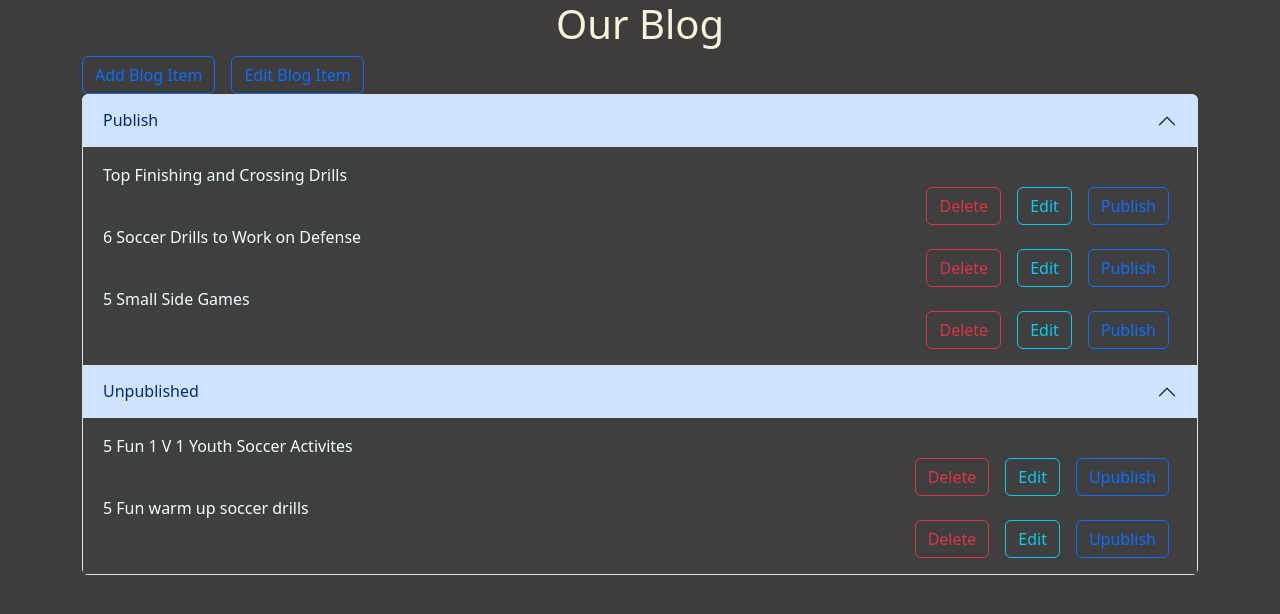
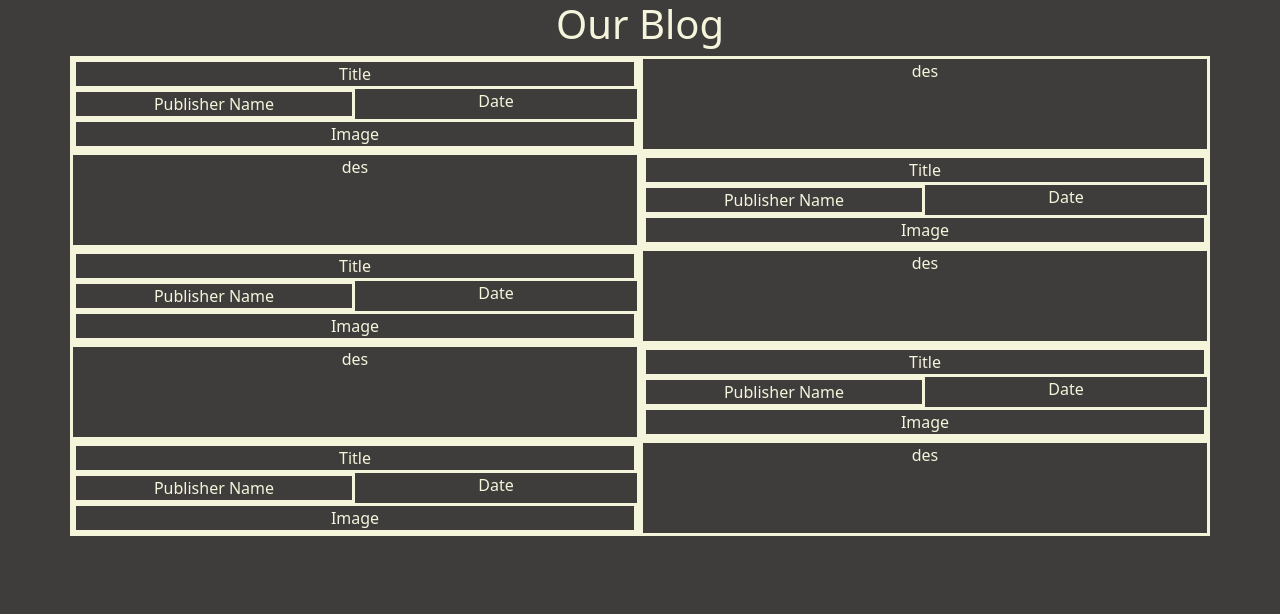
Before and after one commit to Jmartinez8282/BlogFrontL, a React (Vite) app: page / in a window 1280 px wide. Shown: the top 614 px of the page. Built offline with nearby package versions, Linux system fonts and the light colour scheme.

Commit message:
finished our blogpage visual

```diff
--- a/src/App.jsx
+++ b/src/App.jsx
@@ -1,6 +1,7 @@
 import { Container, Row, Col } from "react-bootstrap";
 import "./App.css";
 import Dashboard from "./components/Dashboard";
+import BlogPage from "./components/BlogPage";
 
 function App() {
   return (
@@ -9,8 +10,8 @@
         <Col>
           <h1 className="text-center">Our Blog</h1>
         </Col>
-
-        <Dashboard />
+        <BlogPage/>
+        {/* <Dashboard /> */}
       </Row>
     </Container>
   );
--- /dev/null
+++ b/src/components/BlogPage.jsx
@@ -0,0 +1,165 @@
+import {
+  Button,
+  Container,
+  Form,
+  Modal,
+  Accordion,
+  Row,
+  Col,
+  ListGroup,
+} from "react-bootstrap/";
+import React from "react";
+import { useState } from "react";
+
+const BlogPage = () => {
+  const [blogItems, setBlogItems] = useState([
+    {
+      Id: 1,
+      Title: "Top Finishing and Crossing Drills",
+      Publisher: "anonymous",
+      Date: "01-13-2022",
+      Text: "Developing finishing and crossing skills is an important aspect of soccer that can greatly constribute to your player.",
+      Image: "./assets/Images/3soccerballs.jpg",
+      Published: true,
+    },
+    {
+      Id: 2,
+      Title: "6 Soccer Drills to Work on Defense",
+      Publisher: "anonymous",
+      Date: "01-14-2022",
+      Text: "A strong defense is the backbone of any successful soccer team",
+      Image: "./assets/Images/3soccerballs.jpg",
+      Published: true,
+    },
+    {
+      Id: 3,
+      Title: "5 Small Side Games",
+      Publisher: "anonymous",
+      Date: "01-15-2022",
+      Text: "Small-sided games create a fast-paced and intense environment.",
+      Image: "./assets/Images/3soccerballs.jpg",
+      Published: true,
+    },
+    {
+      Id: 4,
+      Title: "5 Fun 1 V 1 Youth Soccer Activites",
+      Publisher: "anonymous",
+      Date: "01-15-2022",
+      Text: "One of the best ways to naturally bring out the competitive nature.",
+      Image: "./assets/Images/3soccerballs.jpg",
+      Published: false,
+    },
+    {
+      Id: 5,
+      Title: "5 Fun warm up soccer drills",
+      Publisher: "anonymous",
+      Date: "01-15-2022",
+      Text: "One of the challenges for youth soccer coaches is to make sure their players are always excited to come to practice.",
+      Image: "./assets/Images/3soccerballs.jpg",
+      Published: false,
+    },
+  ]);
+
+  return (
+    <Container>
+      <Row>
+        <Col>
+          {blogItems.map((item, i) => (
+            <div key={item.Id}>
+
+
+              {i % 2 == 0 ? (
+                <Row key={item.Id}>
+                  <Col md={6}>
+                    <Row style={{ border: "solid" }}>
+                      <Col
+                        style={{ border: "solid" }}
+                        className="d-flex justify-content-center"
+                        md={12}
+                        >
+                        Title
+                      </Col>
+                      <Col md={12}>
+                        <Row>
+                          <Col
+                            style={{ border: "solid" }}
+                            className="d-flex justify-content-center"
+                            md={6}
+                            >
+                            Publisher Name
+                          </Col>
+                          <Col className="d-flex justify-content-center" md={6}>
+                            Date
+                          </Col>
+                        </Row>
+                      </Col>
+                      <Col
+                        style={{ border: "solid" }}
+                        className="d-flex justify-content-center"
+                        md={12}
+                        >
+                        Image
+                      </Col>
+                    </Row>
+                  </Col>
+                  <Col
+                    style={{ border: "solid" }}
+                    className="d-flex justify-content-center"
+                    md={6}
+                    >
+                    des
+                  </Col>
+                </Row>
+              ) : (
+                <Row key={item.Id}>
+                  <Col
+                    style={{ border: "solid" }}
+                    className="d-flex justify-content-center"
+                    md={6}
+                    >
+                    des
+                  </Col>
+                  <Col md={6}>
+                    <Row style={{ border: "solid" }}>
+                      <Col
+                        style={{ border: "solid" }}
+                        className="d-flex justify-content-center"
+                        md={12}
+                        >
+                        Title
+                      </Col>
+                      <Col md={12}>
+                        <Row>
+                          <Col
+                            style={{ border: "solid" }}
+                            className="d-flex justify-content-center"
+                            md={6}
+                            >
+                            Publisher Name
+                          </Col>
+                          <Col className="d-flex justify-content-center" md={6}>
+                            Date
+                          </Col>
+                        </Row>
+                      </Col>
+                      <Col
+                        style={{ border: "solid" }}
+                        className="d-flex justify-content-center"
+                        md={12}
+                        >
+                        Image
+                      </Col>
+                    </Row>
+                  </Col>
+                </Row>
+              )}
+
+          </div>
+          ))}
+        </Col>
+      </Row>
+      </Container>
+      );
+};
+
+export default BlogPage;
```
